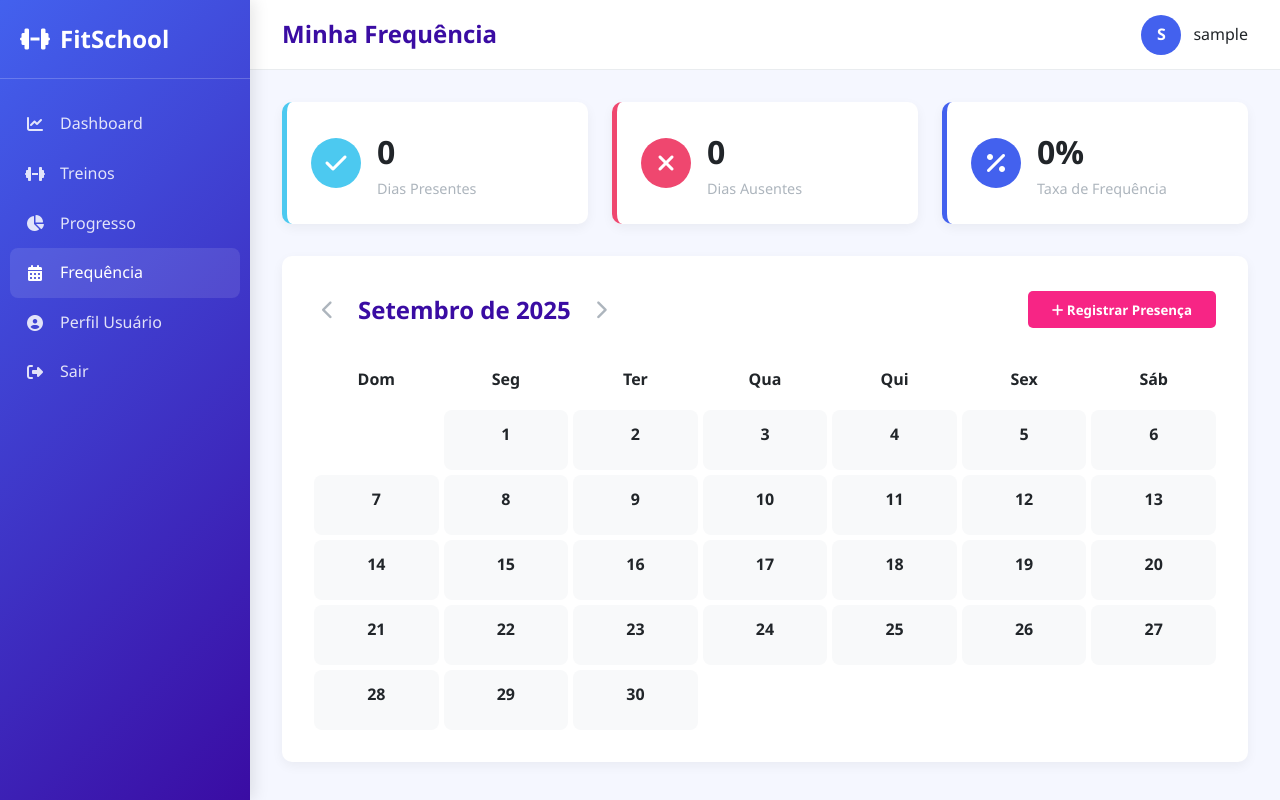
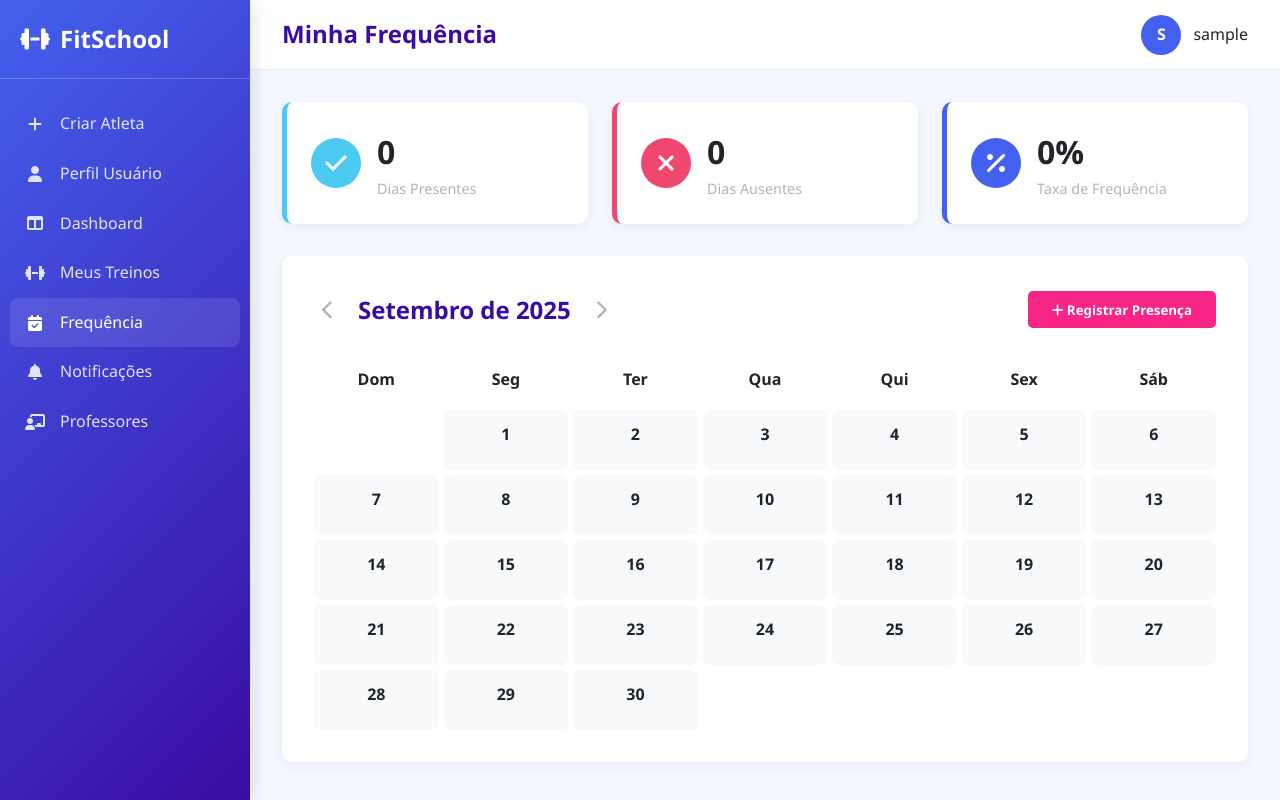
Before and after one commit to pedroompc/FitSchool-FDS, a Django app: page /user/menu/frequencia/ in a window 1280 px wide. Run offline with Django 5.2, Linux system fonts and the light colour scheme; the visitor is signed in with stand-in values (Sample User, id 1); data that the repository does not hold is empty; parts of the project's set-up code (start-up, migrations or seed data) failed here and were passed over.

Commit message:
Ajustando icones frequencia

```diff
--- a/fitschool/templates/fitschool/pages/frequencia.html
+++ b/fitschool/templates/fitschool/pages/frequencia.html
@@ -16,12 +16,13 @@
                 <span>FitSchool</span>
             </div>
             <ul class="menu">
-                <li><a href= "{% url 'menu' %}"><i class="fas fa-chart-line"></i> Dashboard</a></li>
-                <li><a href="{% url 'meusTreinos' %}"><i class="fas fa-dumbbell"></i> Treinos</a></li>
-                <li><a href="#"><i class="fas fa-chart-pie"></i> Progresso</a></li>
-                <li><a href="{% url 'frequencia' %}" class="active"><i class="fas fa-calendar-alt"></i> Frequência</a></li>
-                <li><a href="{% url 'perfil_usuario' %}"><i class="fas fa-user-circle"></i> Perfil Usuário</a></li>
-                <li><a href="#"><i class="fas fa-sign-out-alt"></i> Sair</a></li>
+                <li><a href="{% url 'criar_atleta' %}"><i class="fa-solid fa-plus"></i>Criar Atleta</a></li>
+                <li><a href="{% url 'perfil_usuario' %}"><i class="fas fa-user"></i> Perfil Usuário</a></li>
+                <li><a href= "{% url 'menu' %}"><i class="fa-solid fa-table-columns"></i> Dashboard</a></li>
+                <li><a href="{% url 'meusTreinos' %}"><i class="fas fa-dumbbell"></i>Meus Treinos</a></li>
+                <li><a href="{% url 'frequencia' %}" class="active"><i class="fas fa-calendar-check"></i> Frequência</a></li>
+                <li><a href="#"><i class="fas fa-bell"></i> Notificações</a></li>
+                <li><a href="#"><i class="fas fa-chalkboard-teacher"></i> Professores</a></li>
             </ul>
         </aside>
 
```
